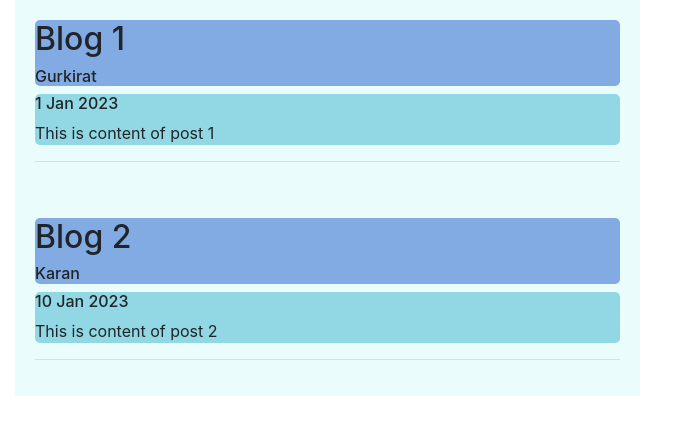
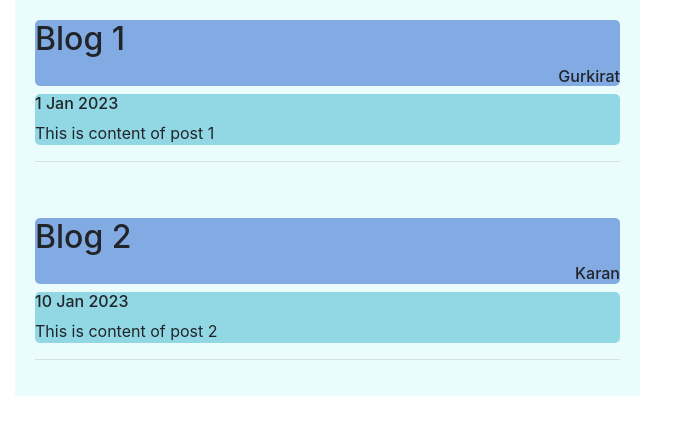
Before and after one commit to gurkirat63/FlaskWebApp, a Flask app: page / in a window 1280 px wide. Shown: the part 81-516 px from the top of the page, without its empty margins (0-688 px from the left). Run offline with Flask 2, Linux system fonts and the light colour scheme; some libraries are stand-ins or nearby versions.

Commit message:
post content styling

```diff
--- a/static/styles.css
+++ b/static/styles.css
@@ -29,9 +29,6 @@ border-radius: 5px 5px 5px 5px;
 
 }
 
-.post-title h6{
-
-}
 
 .post-box{
 padding: 20px 20px;
@@ -44,3 +41,6 @@ background-color: #EAFDFC;
 background-color: #91D8E4;
 border-radius: 5px 5px 5px 5px;
 }
+
+
+.author_name{text-align :right}
--- a/templates/home.html
+++ b/templates/home.html
@@ -6,8 +6,10 @@
 
 {% for post in posts%}
 <div class="post-box">
-    <div class="post-title"><h2>{{post.post_title}}</h2>
-        <h6>{{post.author}}</h6></div>
+    <div class="post-title">
+        <span><h2>{{post.post_title}}</h2></span>
+        <span class="author_name"><h6>{{post.author}}</h6></span>
+    </div>
     <div class="post-content">
         <h6>{{post.post_date}}</h6>
         <p> {{post.post_content}}</p>
```
